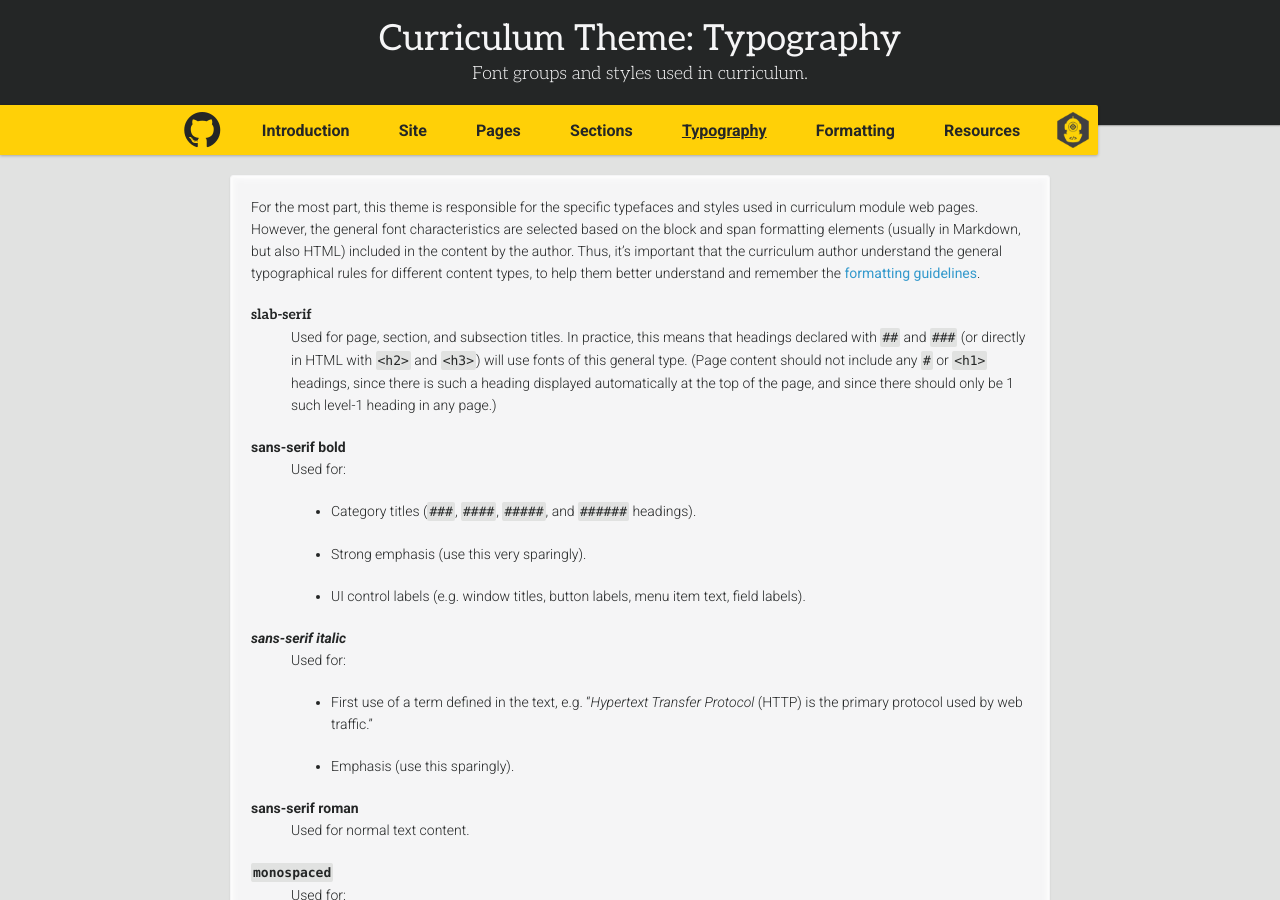
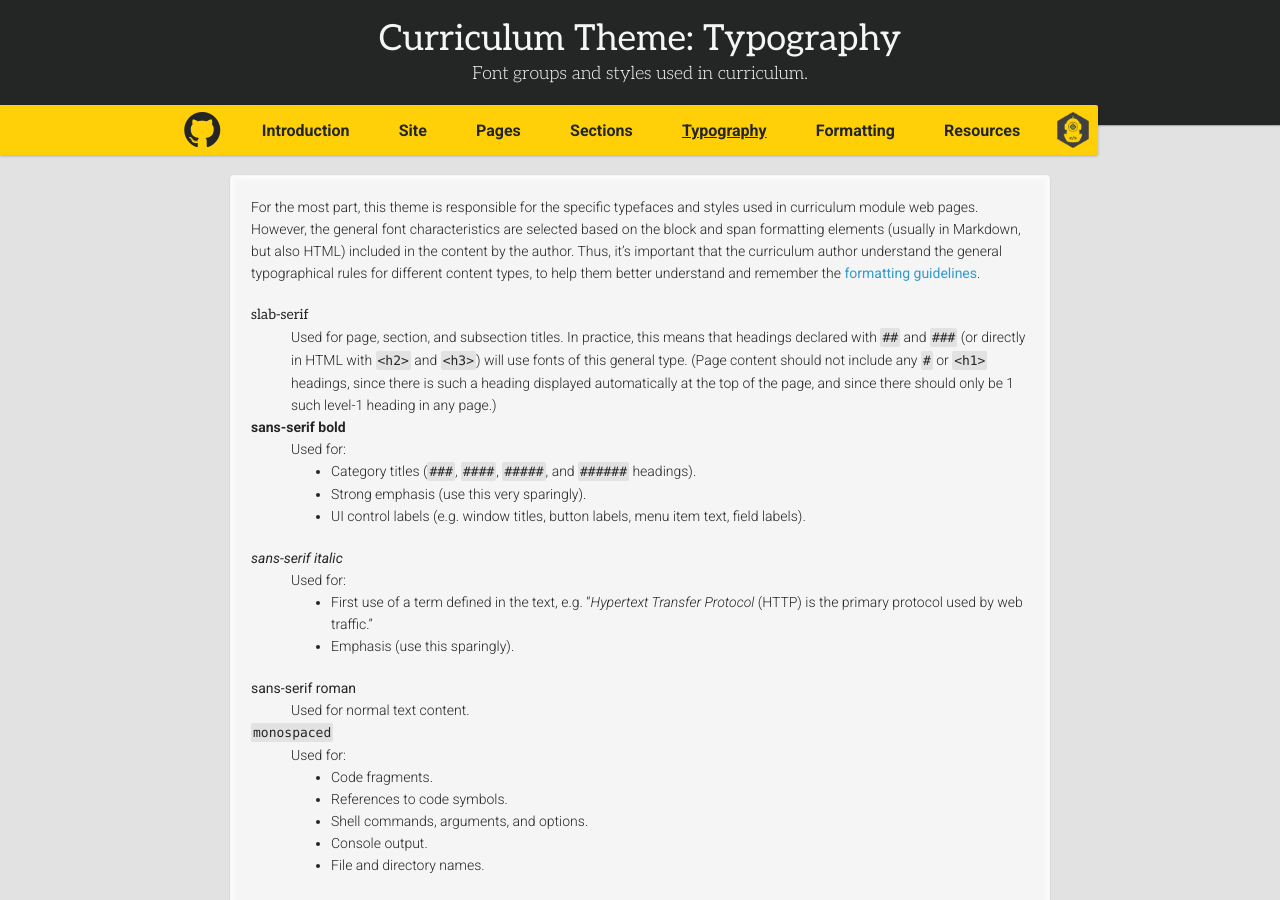
Before and after one commit to ddc-java/ddc-day, a Jekyll site: the page built from typography.md, in a window 1280 px wide and 900 px high. Built offline with Jekyll 4.4.1, drawn with Linux system fonts in a browser that asks for light colours; nearby versions of some CDN libraries; some web fonts are replaced; our own code applies the rules of GitHub Pages for plain Markdown files; formulas are drawn with MathJax 3; some of the changed text lies outside the part shown.

```diff
--- a/_sass/ddc-day.scss
+++ b/_sass/ddc-day.scss
@@ -263,6 +263,10 @@
 
   &.title {
     font-family: "Aleo", "Copse", serif;
+  }
+
+  &.plain {
+    font-weight: 400;
   }
 
 }
--- a/typography.md
+++ b/typography.md
@@ -9,46 +9,30 @@
 
 
 
-{:.title}slab-serif
-
+{:.plain.title}slab-serif
 : Used for page, section, and subsection titles. In practice, this means that headings declared with `##` and `###` (or directly in HTML with `<h2>` and `<h3>`) will use fonts of this general type. (Page content should not include any `#` or `<h1>` headings, since there is such a heading displayed automatically at the top of the page, and since there should only be 1 such level-1 heading in any page.)
 
-**sans-serif bold**
-
+sans-serif bold
 : Used for:
-
     * Category titles (`###`, `####`, `#####`, and `######` headings).
-
     * Strong emphasis (use this very sparingly).
-
     * UI control labels (e.g. window titles, button labels, menu item text, field labels).
 
-_sans-serif italic_
-
+{:.plain}_sans-serif italic_
 : Used for:
-
     * First use of a term defined in the text, e.g. "_Hypertext Transfer Protocol_ (HTTP) is the primary protocol used by web traffic."
-
     * Emphasis (use this sparingly).
 
-sans-serif roman
-
+{:.plain}sans-serif roman
 : Used for normal text content.
 
-`monospaced`
-
+{:.plain}`monospaced`
 : Used for:
-
     * Code fragments.
-
     * References to code symbols.
-
     * Shell commands, arguments, and options.
-
     * Console output.
-
     * File and directory names.
 
-`serif roman and italic`
-
+$\text{sans-serif roman and }italic$
 : Used for mathematical expressions.
```
